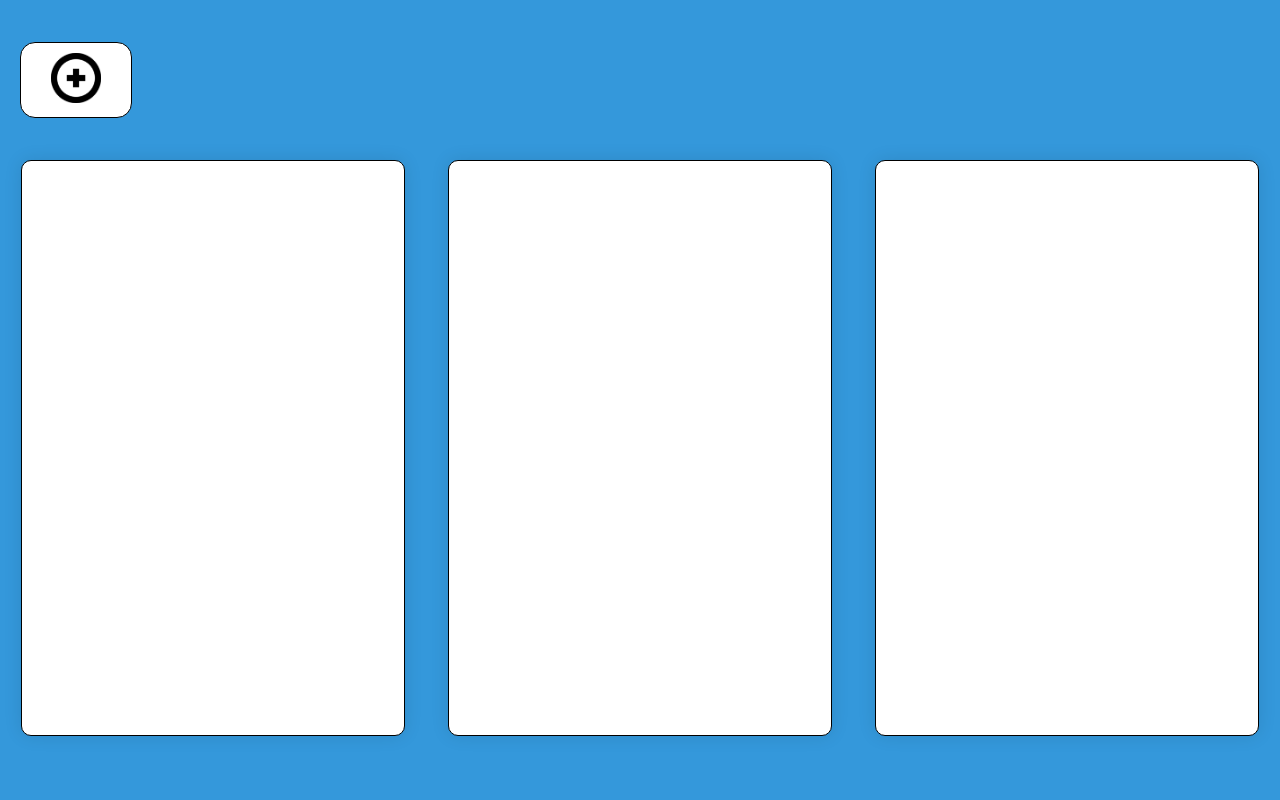
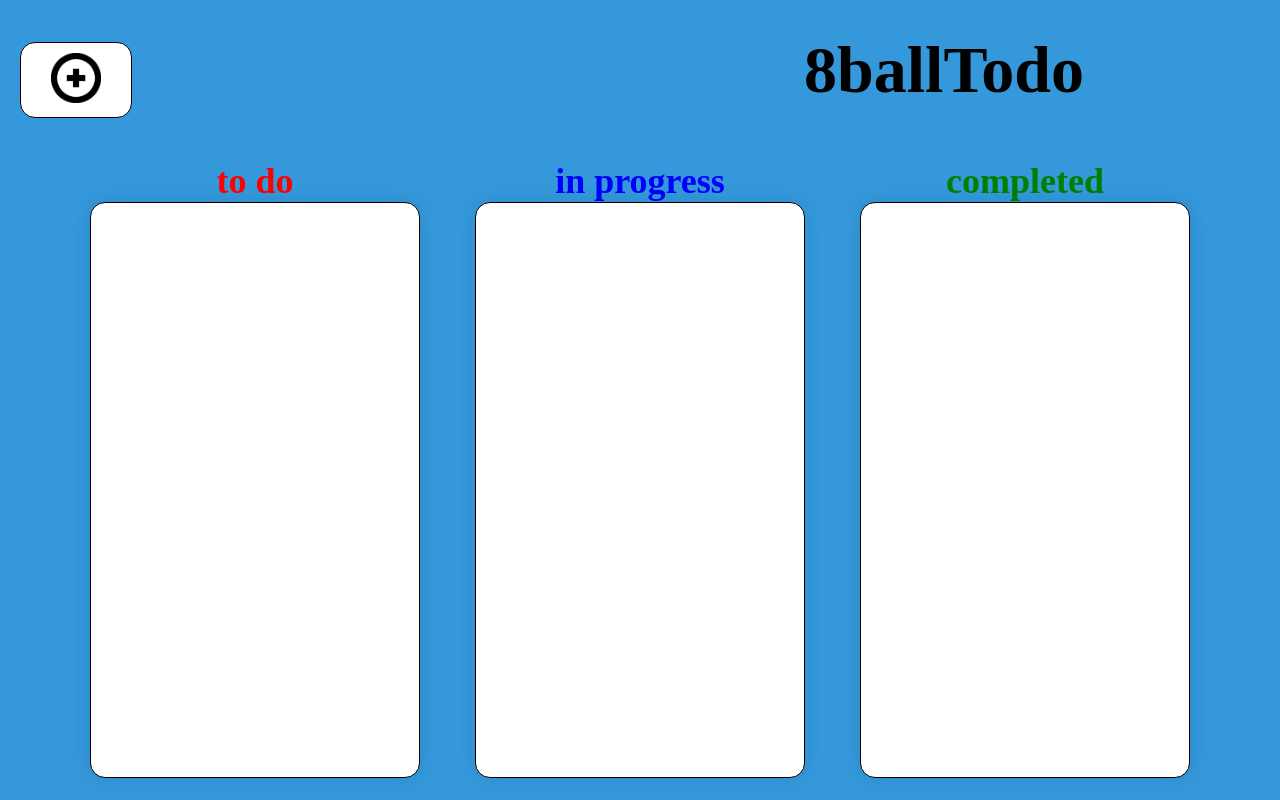
Before and after one commit to Clevinpro/8ballTodo, a website built with webpack: page src/index.html in a window 1280 px wide. Built offline with nearby package versions, Linux system fonts and the light colour scheme.

Commit message:
add titles

```diff
--- a/src/index.html
+++ b/src/index.html
@@ -42,16 +42,23 @@
           width="50"
         />
       </a>
+      <h2 class="project_title">8ballTodo</h2>
     </header>
 
     <main class="main">
       <div class="main__card-container">
-        <div class="main__card main__card__start"></div>
-        <div class="main__card main__card__progress"></div>
-        <div
-          class="main__card main__card__completed"
-          data-column="completed"
-        ></div>
+        <div class="status_wrapper toDo">
+          <h2 class="status_name">to do</h2>
+          <div class="main__card main__card__start"></div>
+        </div>
+        <div class="status_wrapper inProgress">
+          <h2 class="status_name">in progress</h2>
+          <div class="main__card main__card__progress"></div>
+        </div>
+        <div class="status_wrapper Completed">
+          <h2 class="status_name">completed</h2>
+          <div class="main__card main__card__completed"></div>
+        </div>
       </div>
     </main>
 
--- a/src/sass/main.scss
+++ b/src/sass/main.scss
@@ -20,10 +20,17 @@ body {
   justify-content: space-between;
 }
 
+.header {
+  padding: 2rem 0;
+  display: flex;
+  justify-content: space-between;
+  flex-flow: row wrap;
+}
+
 .btn2 {
   text-decoration: none;
   outline: none;
-  display: inline-block;
+  display: block;
   margin: 10px 20px;
   padding: 10px 30px;
   position: relative;
@@ -36,10 +43,18 @@ body {
   background-color: white;
 }
 
+.project_title {
+  position: absolute;
+  font-size: 66px;
+  font-weight: 700;
+  margin-left: 804px;
+}
+
 .favorites {
   margin-top: 15px;
   margin-bottom: 15px;
   font-family: "Rubik", sans-serif;
+  //font-style: italic;
 }
 
 .modal_window {
@@ -110,7 +125,7 @@ body {
 .favCheckbox {
   position: absolute;
   right: 124px;
-  bottom: 66.5px;
+  bottom: 57.5px;
 }
 
 .main__title,
@@ -140,9 +155,6 @@ ul {
   min-width: pxToRem(320px);
 }
 
-.header {
-  padding: 2rem 0;
-}
 
 .footer {
   padding: 2rem 0;
@@ -156,23 +168,56 @@ ul {
 
 .main__card-container {
   flex-basis: 100%;
-  max-width: 1920px;
+  max-width: 1100px;
+  margin: 0 auto;
   display: flex;
-  justify-content: space-around;
+  justify-content: space-between;
 }
 
 .main__ball-container {
   flex-basis: 30%;
 }
 
+.status_wrapper {
+  flex-basis: 30%;
+  display: flex;
+  justify-content: space-between;
+  flex-flow: row wrap;
+
+}
+
+.status_name {
+  margin: 0 auto;
+}
+
+.toDo {
+  display: flex;
+  color: red;
+  font-size: 24px;
+}
+
+.inProgress {
+  display: flex;
+  color: blue;
+  font-size: 24px;
+}
+
+.Completed {
+  display: flex;
+  color: green;
+  font-size: 24px;
+}
+
+
 .main__card {
   position: relative;
   padding: 1rem 0;
-  flex-basis: 30%;
+
+  width: 100%;
   height: 100%;
   background-color: #fff;
   box-shadow: 0 0 18px 0 rgba(0, 0, 0, 0.1);
-  border-radius: 10px;
+  border-radius: 15px;
   border-style: solid;
   border-width: 1.5px;
   border-color: black;
@@ -211,10 +256,12 @@ ul {
   margin-bottom: 15px;
   margin-top: 15px;
   font-family: "Rubik", sans-serif;
+  text-transform: uppercase;
 }
 
 .content {
   margin-bottom: 15px;
   margin-top: 15px;
   font-family: "Rubik", sans-serif;
+  text-transform: uppercase;
 }
```
